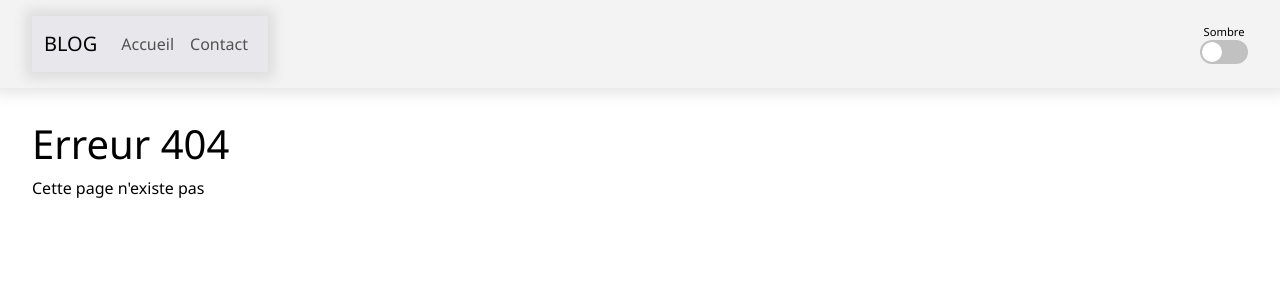
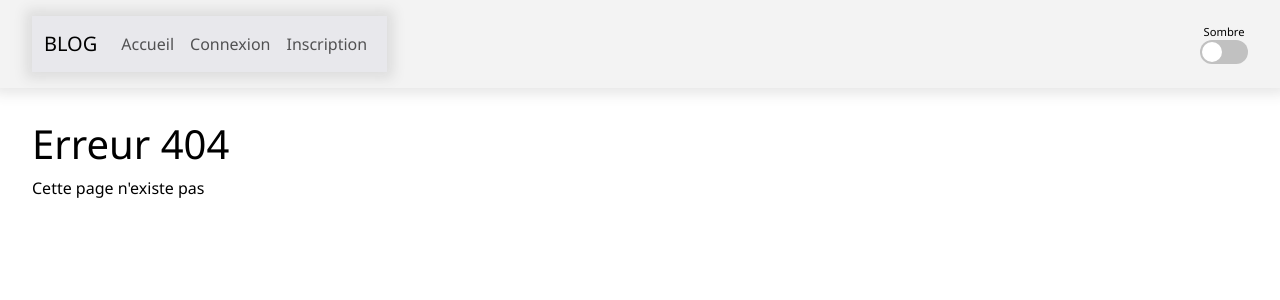
Before and after one commit to bengaudry/alpine-twig, a PHP site: the page made by index.php in a window 1280 px wide. Shown: the top 300 px of the page. Run offline with PHP 8.4, Linux system fonts and the light colour scheme; some libraries are stand-ins or nearby versions.

Commit message:
pages connexion et inscription dans la navbar

```diff
--- a/app/components/Header.twig
+++ b/app/components/Header.twig
@@ -45,7 +45,10 @@
           </li>
           <!-- Autres éléments de navigation -->
           <li class="nav-item">
-          <a class="nav-link" href="/contact" aria-current="{{ path == "/contact" ? "true" : "false" }}">Contact</a>
+          <a class="nav-link" href="/signin" aria-current="{{ path == "/signin" ? "true" : "false" }}">Connexion</a>
+          </li>
+          <li class="nav-item">
+          <a class="nav-link" href="/register" aria-current="{{ path == "/register" ? "true" : "false" }}">Inscription</a>
           </li>
           </ul>
         </div>
```
